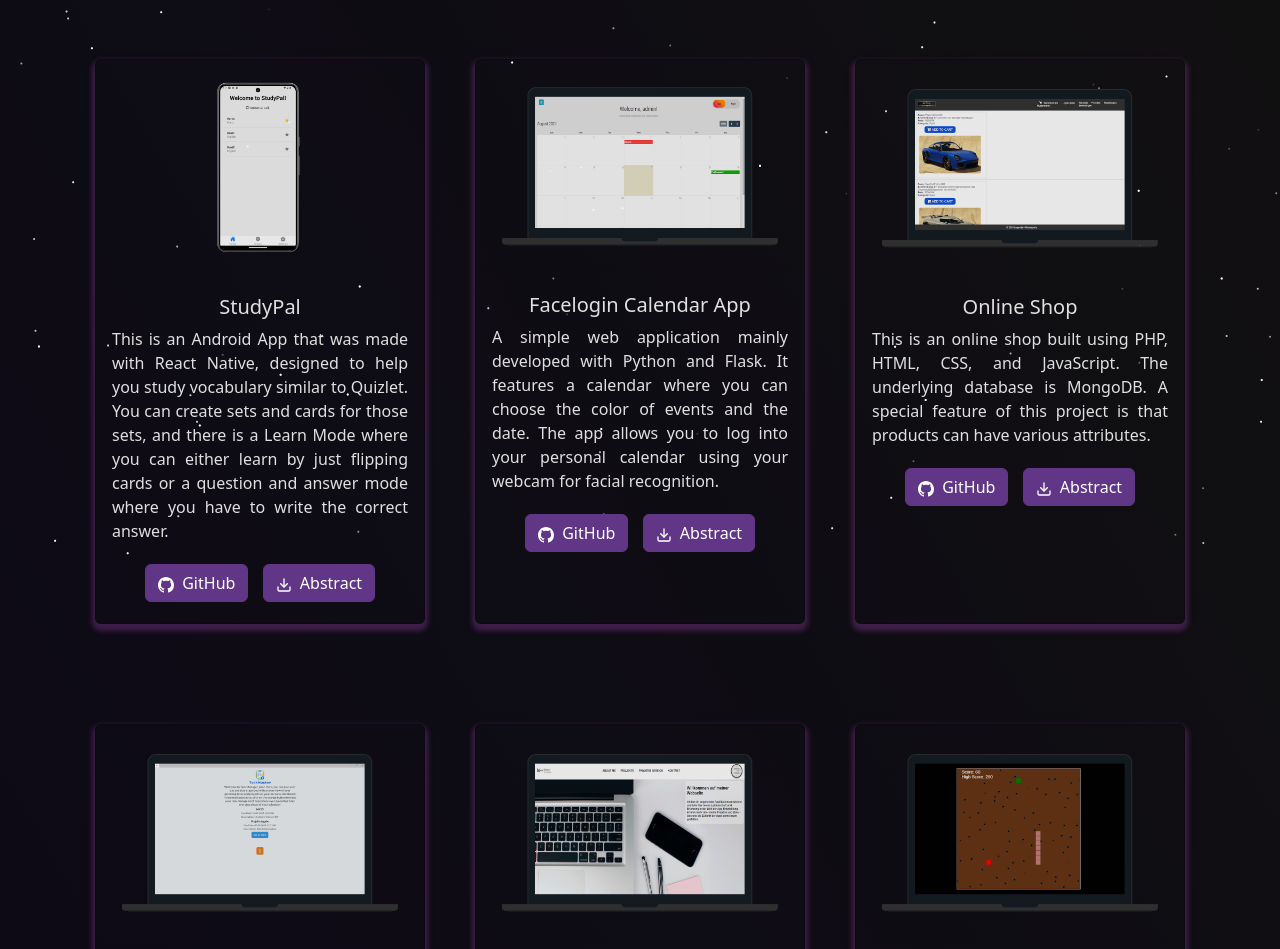
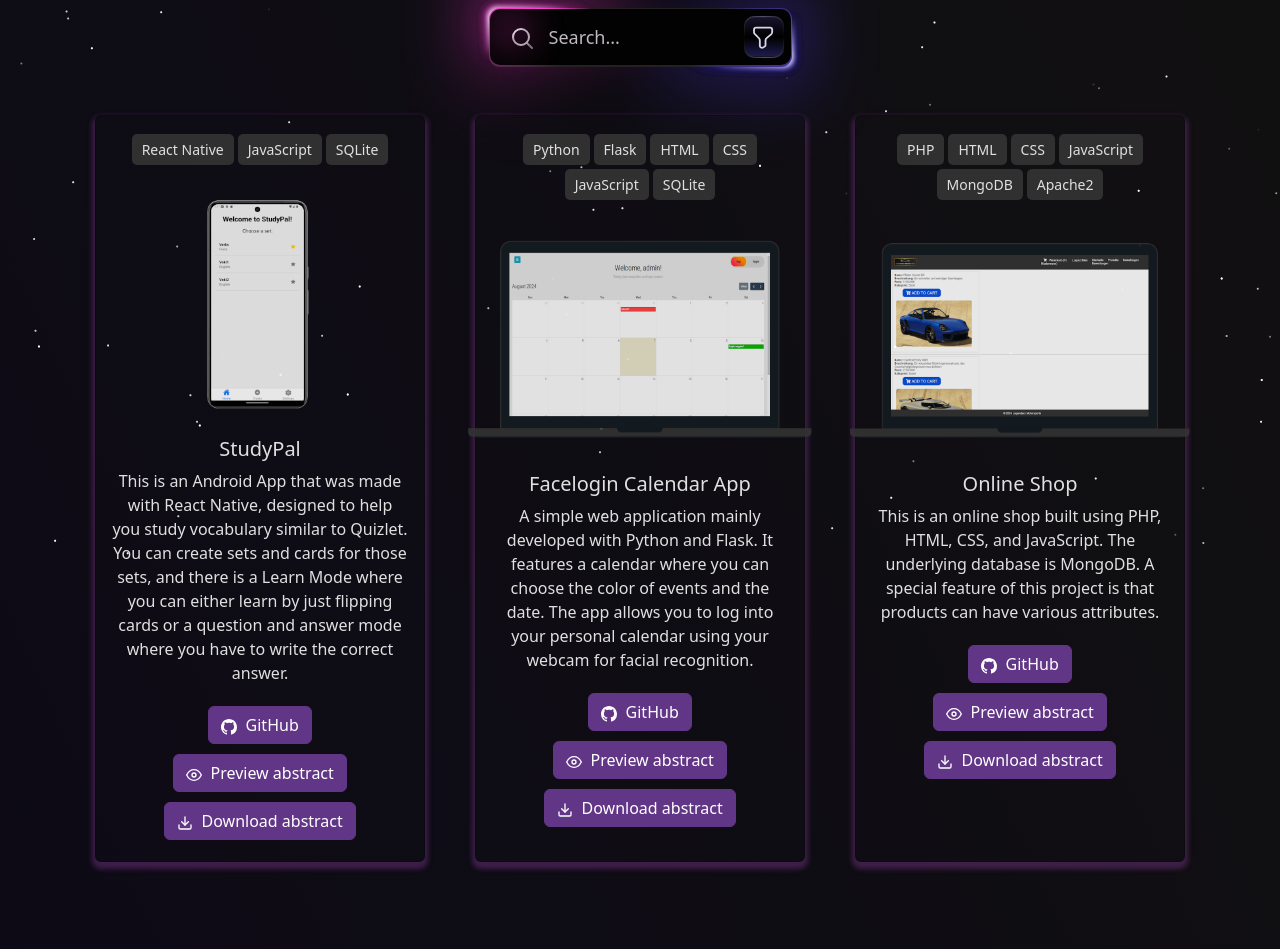
Before and after one commit to PJR23/Portfolio, a React (Create React App) app: page /project in a window 1280 px wide. Shown: the part 243-1192 px from the top of the page. Built offline with nearby package versions, Linux system fonts and the light colour scheme.

Commit message:
filter projects

```diff
--- a/src/components/Projects/ProjectCards.js
+++ b/src/components/Projects/ProjectCards.js
@@ -3,15 +3,29 @@ import Card from "react-bootstrap/Card";
 import Button from "react-bootstrap/Button";
 import { CgWebsite } from "react-icons/cg";
 import { BsGithub } from "react-icons/bs";
-import { FiDownload } from "react-icons/fi";
+import { FiDownload, FiEye } from "react-icons/fi";
+import { useTranslation } from 'react-i18next';
 
 function ProjectCards(props) {
+  const { t } = useTranslation();
+
   return (
     <Card className="project-card-view">
-      <Card.Img variant="top" src={props.imgPath} alt="card-img" style={{ maxHeight: "260px", width: "auto" }} />
       <Card.Body>
+        {/* Programmiersprachen-Tags */}
+        {props.languages && (
+              <div className="language-tags">
+                {props.languages.map((lang, index) => (
+                  <span key={index} className="language-tag">{lang}</span>
+                ))}
+              </div>
+            )}
+
+        <div className="cardimg">
+          <Card.Img variant="top" src={props.imgPath} alt="card-img" style={{ maxHeight: "260px", width: "auto" }} />
+        </div>
         <Card.Title>{props.title}</Card.Title>
-        <Card.Text style={{ textAlign: "justify" }}>
+        <Card.Text className={"cardtxt"}>
           {props.description}
         </Card.Text>
 
@@ -19,11 +33,9 @@ function ProjectCards(props) {
         {props.ghLink && (
           <Button variant="primary" href={props.ghLink} target="_blank" style={{ margin: "5px" }}>
             <BsGithub /> &nbsp;
-            {props.isBlog ? "Blog" : "GitHub"}
+            {props.isBlog ? t('Blog') : t('GitHub')}
           </Button>
         )}
-        {"\n"}
-        {"\n"}
 
         {/* Demo-Link-Button nur rendern, wenn demoLink vorhanden ist */}
         {!props.isBlog && props.demoLink && (
@@ -34,7 +46,20 @@ function ProjectCards(props) {
             style={{ margin: "5px" }}
           >
             <CgWebsite /> &nbsp;
-            {"Demo"}
+            {t('Demo')}
+          </Button>
+        )}
+
+        {/* Vorschau-Button nur rendern, wenn previewLink vorhanden ist */}
+        {props.previewLink && (
+          <Button
+            variant="primary"
+            href={props.previewLink}
+            target="_blank"
+            style={{ margin: "5px" }}
+          >
+            <FiEye /> &nbsp;
+            {t('Preview Abstract')}
           </Button>
         )}
 
@@ -48,7 +73,7 @@ function ProjectCards(props) {
             download
           >
             <FiDownload /> &nbsp;
-            {"Abstract"}
+            {t('Download Abstract')}
           </Button>
         )}
       </Card.Body>
--- a/src/components/Projects/Projects.js
+++ b/src/components/Projects/Projects.js
@@ -1,5 +1,5 @@
-import React from "react";
-import { Container, Row, Col } from "react-bootstrap";
+import React, { useState } from "react";
+import { Container, Row, Col, Form } from "react-bootstrap";
 import ProjectCard from "./ProjectCards";
 import Particle from "../Particle";
 import { useTranslation } from 'react-i18next';
@@ -11,6 +11,7 @@ import wormgame from "../../Assets/Projects/worm.png";
 import facereg from "../../Assets/Projects/facereg.png";
 import m293website from "../../Assets/Projects/m293webseite.png";
 import studypal from "../../Assets/Projects/studypal.png";
+import { FaSearch } from "react-icons/fa";
 
 // Abstract-Dateipfade
 import abstractStudypalEN from "../../Assets/Projects/abstracts/en/studypal.pdf";
@@ -32,13 +33,97 @@ function Projects({ particlesEnabled }) {
   const { t, i18n } = useTranslation();
   const currentLanguage = i18n.language;
 
+  const [searchTerm, setSearchTerm] = useState("");
+
   // Funktion, um den korrekten Abstract-Pfad basierend auf der aktuellen Sprache zu wählen
   const getAbstractPath = (abstractEN, abstractDE) => {
     return currentLanguage === "de" ? abstractDE : abstractEN;
   };
 
+  // Filter-Funktion für die Projekte basierend auf dem Suchbegriff
+  const projects = [
+    {
+      imgPath: studypal,
+      title: t('studypal_title'),
+      description: t('studypal_description'),
+      ghLink: "https://github.com/PJR23/StudyPal",
+      languages: ["React Native", "JavaScript", "SQLite"],
+      previewLink: getAbstractPath(abstractStudypalEN, abstractStudypalDE),
+      abstract: getAbstractPath(abstractStudypalEN, abstractStudypalDE),
+    },
+    {
+      imgPath: facereg,
+      title: t('facelogin_title'),
+      description: t('facelogin_description'),
+      ghLink: "https://github.com/PJR23/Facelogin-Calendar-App",
+      languages: ["Python", "Flask", "HTML", "CSS", "JavaScript", "SQLite"],
+      previewLink: getAbstractPath(abstractFaceregEN, abstractFaceregDE),
+      abstract: getAbstractPath(abstractFaceregEN, abstractFaceregDE),
+    },
+    {
+      imgPath: onlineshop,
+      title: t('online_shop_title'),
+      description: t('online_shop_description'),
+      ghLink: "https://github.com/PJR23/Online-Shop",
+      languages: ["PHP", "HTML", "CSS", "JavaScript", "MongoDB", "Apache2"],
+      previewLink: getAbstractPath(abstractOnlineshopEN, abstractOnlineshopDE),
+      abstract: getAbstractPath(abstractOnlineshopEN, abstractOnlineshopDE),
+    },
+    {
+      imgPath: taskmaster,
+      title: t('taskmaster_title'),
+      description: t('taskmaster_description'),
+      ghLink: "https://github.com/PJR23/TaskMaster",
+      languages: ["C#", "XAML", ".NET MAUI", "SQLite"],
+      previewLink: getAbstractPath(abstractTaskmasterEN, abstractTaskmasterDE),
+      abstract: getAbstractPath(abstractTaskmasterEN, abstractTaskmasterDE),
+    },
+    {
+      imgPath: m293website,
+      title: t('m293_website_title'),
+      description: t('m293_website_description'),
+      ghLink: "https://github.com/PJR23/M293-Website",
+      languages: ["HTML", "CSS", "JavaScript"],
+      previewLink: getAbstractPath(abstractM293websiteEN, abstractM293websiteDE),
+      abstract: getAbstractPath(abstractM293websiteEN, abstractM293websiteDE),
+    },
+    {
+      imgPath: wormgame,
+      title: t('worm_title'),
+      description: t('worm_description'),
+      ghLink: "https://github.com/soumyajit4419/Plant_AI",
+      languages: ["HTML", "CSS", "JavaScript"],
+      previewLink: getAbstractPath(abstractWormgameEN, abstractWormgameDE),
+      abstract: getAbstractPath(abstractWormgameEN, abstractWormgameDE),
+    },
+    {
+      imgPath: websitev2,
+      title: t('first_website_v2_title'),
+      description: t('first_website_v2_description'),
+      ghLink: "https://github.com/PJR23/First-Website-v2",
+      languages: ["HTML", "CSS", "JavaScript"],
+      previewLink: getAbstractPath(abstractFirstwebsiteEN, abstractFirstwebsiteDE),
+      abstract: getAbstractPath(abstractFirstwebsiteEN, abstractFirstwebsiteDE),
+    },
+    {
+      imgPath: firstwebsite,
+      title: t('first_website_title'),
+      description: t('first_website_description'),
+      ghLink: "https://github.com/PJR23/First-Website",
+      languages: ["HTML", "CSS"],
+      previewLink: getAbstractPath(abstractFirstwebsiteEN, abstractFirstwebsiteDE),
+      abstract: getAbstractPath(abstractFirstwebsiteEN, abstractFirstwebsiteDE),
+    },
+  ]
+
+  const filteredProjects = projects.filter(project =>
+    project.languages.some(language =>
+      language.toLowerCase().includes(searchTerm.toLowerCase())
+    )
+  );
+
   return (
-    <Container fluid className="project-section">
+    <Container fluid className="project-section" >
       {particlesEnabled && <Particle />}
       <Container>
         <h1 className="project-heading">
@@ -47,101 +132,93 @@ function Projects({ particlesEnabled }) {
         <p>
           {t('project_description')}
         </p>
+
+        <div id="poda">
+            <div className="glow"></div>
+            <div className="darkBorderBg"></div>
+            <div className="darkBorderBg"></div>
+            <div className="darkBorderBg"></div>
+            <div className="white"></div>
+            <div className="border"></div>
+            <div id="main">
+              <input
+                placeholder={t('search_placeholder')}
+                type="text"
+                name="text"
+                className="inputbar"
+                value={searchTerm}
+                onChange={(e) => setSearchTerm(e.target.value)}
+              />
+              <div id="input-mask"></div>
+              <div id="pink-mask"></div>
+              <div className="filterBorder"></div>
+              <div id="filter-icon">
+                <svg
+                  preserveAspectRatio="none"
+                  height="27"
+                  width="27"
+                  viewBox="4.8 4.56 14.832 15.408"
+                  fill="none"
+                >
+                  <path
+                    d="M8.16 6.65002H15.83C16.47 6.65002 16.99 7.17002 16.99 7.81002V9.09002C16.99 9.56002 16.7 10.14 16.41 10.43L13.91 12.64C13.56 12.93 13.33 13.51 13.33 13.98V16.48C13.33 16.83 13.1 17.29 12.81 17.47L12 17.98C11.24 18.45 10.2 17.92 10.2 16.99V13.91C10.2 13.5 9.97 12.98 9.73 12.69L7.52 10.36C7.23 10.08 7 9.55002 7 9.20002V7.87002C7 7.17002 7.52 6.65002 8.16 6.65002Z"
+                    className="filtericoncolor"
+                    stroke-width="1"
+                    stroke-miterlimit="10"
+                    stroke-linecap="round"
+                    stroke-linejoin="round"
+                  ></path>
+                </svg>
+              </div>
+              <div id="search-icon">
+                <svg
+                  xmlns="http://www.w3.org/2000/svg"
+                  width="24"
+                  viewBox="0 0 24 24"
+                  stroke-width="2"
+                  stroke-linejoin="round"
+                  stroke-linecap="round"
+                  height="24"
+                  fill="none"
+                  className="feather feather-search"
+                >
+                  <circle stroke="url(#search)" r="8" cy="11" cx="11"></circle>
+                  <line
+                    stroke="url(#searchl)"
+                    y2="16.65"
+                    y1="22"
+                    x2="16.65"
+                    x1="22"
+                  ></line>
+                  <defs>
+                    <linearGradient gradientTransform="rotate(50)" id="search">
+                      <stop stop-color="#f8e7f8" offset="0%"></stop>
+                      <stop stop-color="#b6a9b7" offset="50%"></stop>
+                    </linearGradient>
+                    <linearGradient id="searchl">
+                      <stop stop-color="#b6a9b7" offset="0%"></stop>
+                      <stop stop-color="#837484" offset="50%"></stop>
+                    </linearGradient>
+                  </defs>
+                </svg>
+              </div>
+            </div>
+          </div>
         <Row style={{ justifyContent: "center", paddingBottom: "10px" }}>
-          <Col md={4} className="project-card">
-            <ProjectCard
-              imgPath={studypal}
-              isBlog={false}
-              title={t('studypal_title')}
-              description={t('studypal_description')}
-              ghLink="https://github.com/PJR23/StudyPal"
-              // demoLink=""
-              abstract={getAbstractPath(abstractStudypalEN, abstractStudypalDE)}
-            />
-          </Col>
-
-          <Col md={4} className="project-card">
-            <ProjectCard
-              imgPath={facereg}
-              isBlog={false}
-              title={t('facelogin_title')}
-              description={t('facelogin_description')}
-              ghLink="https://github.com/PJR23/Facelogin-Calendar-App"
-              // demoLink=""
-              abstract={getAbstractPath(abstractFaceregEN, abstractFaceregDE)}
-            />
-          </Col>
-
-          <Col md={4} className="project-card">
-            <ProjectCard
-              imgPath={onlineshop}
-              isBlog={false}
-              title={t('online_shop_title')}
-              description={t('online_shop_description')}
-              ghLink="https://github.com/PJR23/Online-Shop"
-              // demoLink=""
-              abstract={getAbstractPath(abstractOnlineshopEN, abstractOnlineshopDE)}
-            />
-          </Col>
-
-          <Col md={4} className="project-card">
-            <ProjectCard
-              imgPath={taskmaster}
-              isBlog={false}
-              title={t('taskmaster_title')}
-              description={t('taskmaster_description')}
-              ghLink="https://github.com/PJR23/TaskMaster"
-              abstract={getAbstractPath(abstractTaskmasterEN, abstractTaskmasterDE)}
-            />
-          </Col>
-
-          <Col md={4} className="project-card">
-            <ProjectCard
-              imgPath={m293website}
-              isBlog={false}
-              title={t('m293_website_title')}
-              description={t('m293_website_description')}
-              ghLink="https://github.com/PJR23/M293-Website"
-              // demoLink=""
-              abstract={getAbstractPath(abstractM293websiteEN, abstractM293websiteDE)}
-            />
-          </Col>
-
-          <Col md={4} className="project-card">
-            <ProjectCard
-              imgPath={wormgame}
-              isBlog={false}
-              title={t('worm_title')}
-              description={t('worm_description')}
-              ghLink="https://github.com/soumyajit4419/Plant_AI"
-              // demoLink=""
-              abstract={getAbstractPath(abstractWormgameEN, abstractWormgameDE)}
-            />
-          </Col>
-
-          <Col md={4} className="project-card">
-            <ProjectCard
-              imgPath={websitev2}
-              isBlog={false}
-              title={t('first_website_v2_title')}
-              description={t('first_website_v2_description')}
-              ghLink="https://github.com/PJR23/First-Website-v2"
-              // demoLink=""
-              abstract={getAbstractPath(abstractFirstwebsiteEN, abstractFirstwebsiteDE)}
-            />
-          </Col>
-
-          <Col md={4} className="project-card">
-            <ProjectCard
-              imgPath={firstwebsite}
-              isBlog={false}
-              title={t('first_website_title')}
-              description={t('first_website_description')}
-              ghLink="https://github.com/PJR23/First-Website"
-              // demoLink=""
-              abstract={getAbstractPath(abstractFirstwebsiteEN, abstractFirstwebsiteDE)}
-            />
-          </Col>
+          {filteredProjects.map((project, index) => (
+            <Col key={index} md={4} className="project-card">
+              <ProjectCard
+                imgPath={project.imgPath}
+                isBlog={false}
+                title={project.title}
+                description={project.description}
+                ghLink={project.ghLink}
+                languages={project.languages}
+                previewLink={project.previewLink}
+                abstract={project.abstract}
+              />
+            </Col>
+          ))}
         </Row>
       </Container>
     </Container>
--- a/src/languages/de/translation.json
+++ b/src/languages/de/translation.json
@@ -140,5 +140,11 @@
       "databases": "Datenbanken",
       "cloud_devops": "Cloud & DevOps",
       "tools_extensions": "Werkzeuge & Erweiterungen"
+    },
+
+  "Blog": "Blog",
+  "GitHub": "GitHub",
+  "Demo": "Demo",
+  "Preview Abstract": "Vorschau Abstract",
+  "Download Abstract": "Download Abstract"
 }
-}
--- a/src/languages/en/translation.json
+++ b/src/languages/en/translation.json
@@ -138,5 +138,11 @@
       "databases": "Databases",
       "cloud_devops": "Cloud & DevOps",
       "tools_extensions": "Tools & Extensions"
+  },
+
+  "Blog": "Blog",
+  "GitHub": "GitHub",
+  "Demo": "Demo",
+  "Preview Abstract": "Preview abstract",
+  "Download Abstract": "Download abstract"
 }
-}
--- a/src/style.css
+++ b/src/style.css
@@ -35,6 +35,8 @@
   --time-line-item: rgba(0, 0, 0, 0.75);
 
   --tech-bar-bg: #b9b9b9;
+
+  --language-tag-bg: #e0e0e0;
 
 }
 
@@ -72,6 +74,8 @@ body.dark-mode {
   --login-form-input: rgba(255, 255, 255, 0.1);
 
   --time-line-item: rgba(255, 255, 255, 0.75);
+
+  --language-tag-bg: #303030;
 
 }
 
@@ -572,6 +576,33 @@ button:focus {
   position: relative !important;
   padding-top: 150px !important;
   padding-bottom: 30px !important;
+  min-height: 100vh;
+}
+
+.language-tags {
+  display: flex;
+  flex-wrap: wrap;
+  justify-content: center;
+  margin-bottom: 10px;
+}
+
+.language-tag {
+  background-color: var(--language-tag-bg); /* Farbe des Tags */
+  border-radius: 5px;
+  padding: 5px 10px;
+  margin: 2px;
+  font-size: 14px;
+}
+
+.cardtxt {
+  text-align: center;
+}
+
+
+.cardimg {
+  display: flex; /* Flexbox aktivieren */
+  justify-content: center; /* Horizontal zentrieren */
+  align-items: center; /* Vertikal zentrieren */
 }
 
 .project-card {
```
Lines whose indentation alone changed are shown as unchanged.
